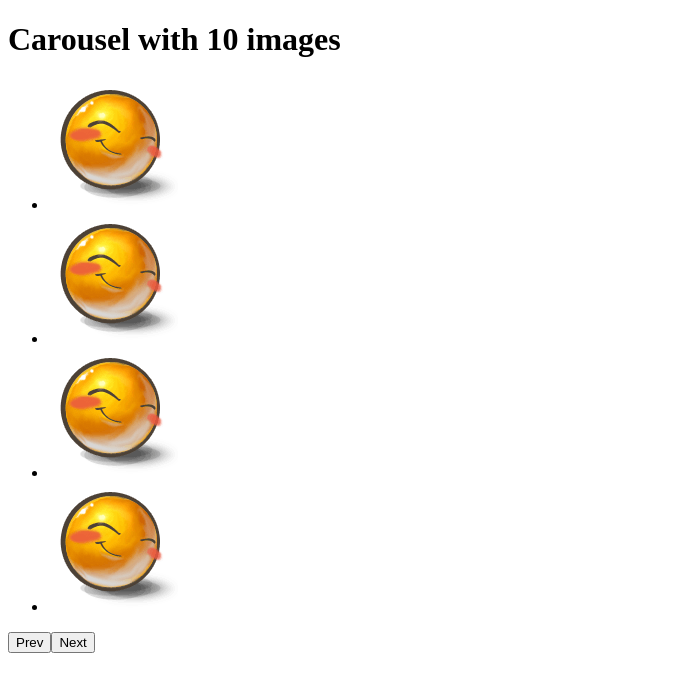
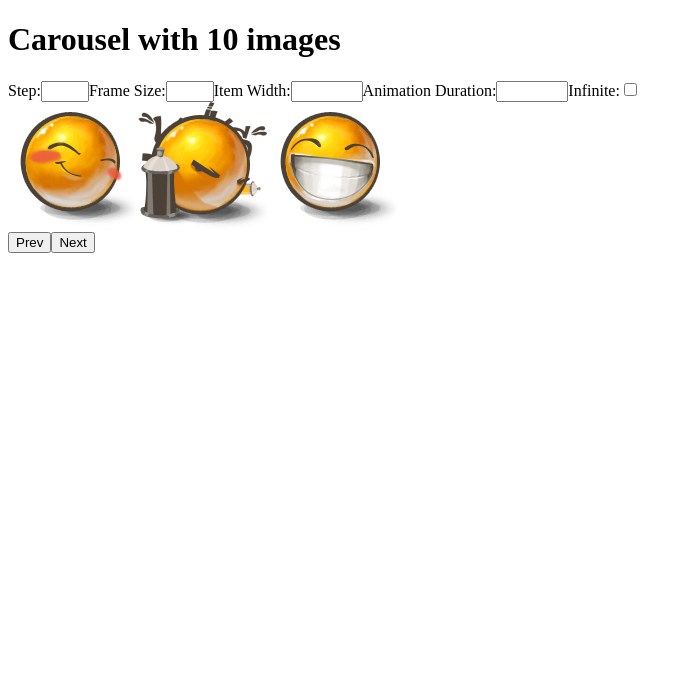
Before and after one commit to mate-academy/react_carousel, a React (Create React App) app: page / in a window 1280 px wide. Shown: the top 692 px of the page, without its empty margins (0-692 px from the left). Built offline with nearby package versions, Linux system fonts and the light colour scheme; the HTML template or start-up script is replaced by a standard one.

Commit message:
solution

```diff
--- a/package.json
+++ b/package.json
@@ -17,7 +17,7 @@
     "@mate-academy/cypress-tools": "^1.0.4",
     "@mate-academy/eslint-config-react": "*",
     "@mate-academy/eslint-config-react-typescript": "*",
-    "@mate-academy/scripts": "^1.2.1",
+    "@mate-academy/scripts": "^1.2.8",
     "@mate-academy/students-ts-config": "*",
     "@mate-academy/stylelint-config": "*",
     "@types/node": "^17.0.23",
--- a/src/App.tsx
+++ b/src/App.tsx
@@ -4,6 +4,11 @@ import Carousel from './components/Carousel';
 
 interface State {
   images: string[];
+  step: number;
+  frameSize: number;
+  itemWidth: number;
+  animationDuration: number;
+  infinite: boolean;
 }
 
 class App extends React.Component<{}, State> {
@@ -20,6 +25,11 @@ class App extends React.Component<{}, State> {
       './img/9.png',
       './img/10.png',
     ],
+    step: 3,
+    frameSize: 3,
+    itemWidth: 130,
+    animationDuration: 1000,
+    infinite: false,
   };
 
   render() {
@@ -28,9 +38,62 @@ class App extends React.Component<{}, State> {
     return (
       <div className="App">
         {/* eslint-disable-next-line */}
-        <h1>Carousel with {images.length} images</h1>
+        <h1 data-cy="title">Carousel with {images.length} images</h1>
+        <label htmlFor="step">
+          Step:
+          <input
+            type="number"
+            min="1"
+            max="5"
+            onBlur={(e) => this.setState({ step: +e.target.value })}
+          />
+        </label>
+        <label htmlFor="frameSize">
+          Frame Size:
+          <input
+            type="number"
+            min="1"
+            max="5"
+            onBlur={(e) => this.setState({ frameSize: +e.target.value })}
+          />
+        </label>
+        <label htmlFor="itemWidth">
+          Item Width:
+          <input
+            type="number"
+            min="50"
+            max="1000"
+            onBlur={(e) => this.setState({ itemWidth: +e.target.value })}
+          />
+        </label>
+        <label htmlFor="animationDuration">
+          Animation Duration:
+          <input
+            type="number"
+            min="100"
+            max="5000"
+            onBlur={(e) => this
+              .setState({ animationDuration: +e.target.value })}
+          />
+        </label>
+        <label htmlFor="infinite">
+          Infinite:
+          <input
+            type="checkbox"
+            // onChange={(e) => console.log(e.target.checked)}
+            onChange={(e:React.ChangeEvent<HTMLInputElement>) => this
+              .setState({ infinite: e.target.checked })}
+          />
+        </label>
 
-        <Carousel />
+        <Carousel
+          images={images}
+          step={this.state.step}
+          frameSize={this.state.frameSize}
+          itemWidth={this.state.itemWidth}
+          animationDuration={this.state.animationDuration}
+          infinite={this.state.infinite}
+        />
       </div>
     );
   }
--- a/src/components/Carousel.scss
+++ b/src/components/Carousel.scss
@@ -1 +1,21 @@
 // style go here
+.Carousel {
+  overflow: hidden;
+
+  &__list {
+    margin: 0;
+    padding: 0;
+    width: 1300px;
+    display: flex;
+    flex-direction: row;
+
+    & li {
+      list-style: none;
+
+      & img {
+        width: inherit;
+        height: inherit;
+      }
+    }
+  }
+}
--- a/src/components/Carousel.tsx
+++ b/src/components/Carousel.tsx
@@ -1,18 +1,123 @@
 import React from 'react';
 import './Carousel.scss';
 
-const Carousel: React.FC = () => (
-  <div className="Carousel">
-    <ul className="Carousel__list">
-      <li><img src="./img/1.png" alt="1" /></li>
-      <li><img src="./img/1.png" alt="2" /></li>
-      <li><img src="./img/1.png" alt="3" /></li>
-      <li><img src="./img/1.png" alt="4" /></li>
-    </ul>
+type State = {
+  position: number,
+};
 
-    <button type="button">Prev</button>
-    <button type="button">Next</button>
-  </div>
-);
+type Props = {
+  images: string[],
+  step: number,
+  frameSize: number,
+  itemWidth: number,
+  animationDuration: number,
+  infinite: boolean,
+};
+
+class Carousel extends React.Component<Props, State> {
+  state = {
+    position: 0,
+  };
+
+  moveSlider = (buttonName: string) => {
+    const {
+      images,
+      step,
+      frameSize,
+      itemWidth,
+      infinite,
+    } = this.props;
+    const imagesLength = itemWidth * images.length;
+    const lastSlidePosition = imagesLength - (frameSize * itemWidth);
+    const lastSlideWidth = (images.length % frameSize) * itemWidth;
+
+    this.setState((prevState) => {
+      const prevPosition = prevState.position;
+      const slideWidth = step * itemWidth;
+
+      if (buttonName === 'Next') {
+        if (prevPosition === lastSlidePosition && infinite) {
+          return ({ position: 0 });
+        }
+
+        if (prevPosition + slideWidth > lastSlidePosition) {
+          return ({ position: lastSlidePosition });
+        }
+
+        return ({ position: prevPosition + slideWidth });
+      }
+
+      if (buttonName === 'Prev') {
+        if (prevPosition === 0 && infinite) {
+          return ({ position: lastSlidePosition });
+        }
+
+        if (prevPosition === lastSlideWidth || prevPosition < slideWidth) {
+          return ({ position: 0 });
+        }
+
+        return ({ position: prevPosition - slideWidth });
+      }
+
+      return ({ position: 0 });
+    });
+  };
+
+  render() {
+    const {
+      images,
+      frameSize,
+      itemWidth,
+      animationDuration,
+    } = this.props;
+
+    return (
+      <div
+        className="Carousel"
+        style={{
+          width: `${frameSize * itemWidth}px`,
+        }}
+      >
+        <ul
+          className="Carousel__list"
+          style={{
+            transform: `translate(-${this.state.position}px)`,
+            transition: `transform ${animationDuration}ms ease`,
+          }}
+        >
+          {images.map((image, index) => (
+            <li
+              key={image}
+              style={{
+                width: `${itemWidth}px`,
+                height: `${itemWidth}px`,
+              }}
+            >
+              <img src={image} alt={`${index}`} />
+            </li>
+          ))}
+        </ul>
+
+        <button
+          type="button"
+          onClick={(event) => {
+            this.moveSlider(event.currentTarget.innerText);
+          }}
+        >
+          Prev
+        </button>
+        <button
+          type="button"
+          data-cy="next"
+          onClick={(event) => {
+            this.moveSlider(event.currentTarget.innerText);
+          }}
+        >
+          Next
+        </button>
+      </div>
+    );
+  }
+}
 
 export default Carousel;
```
Also changed, not shown: 2 other files (tests, documents, lock files or other folders).
